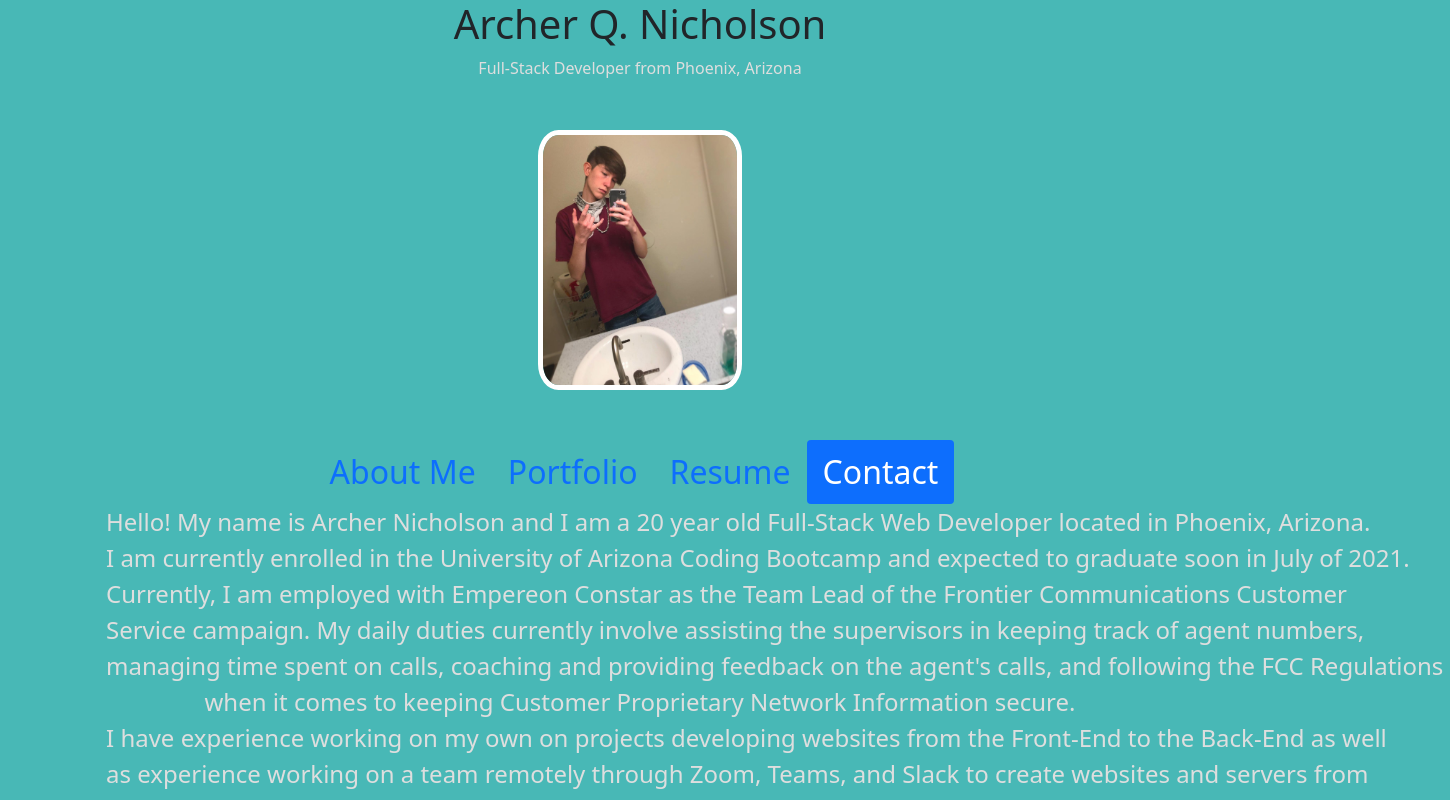
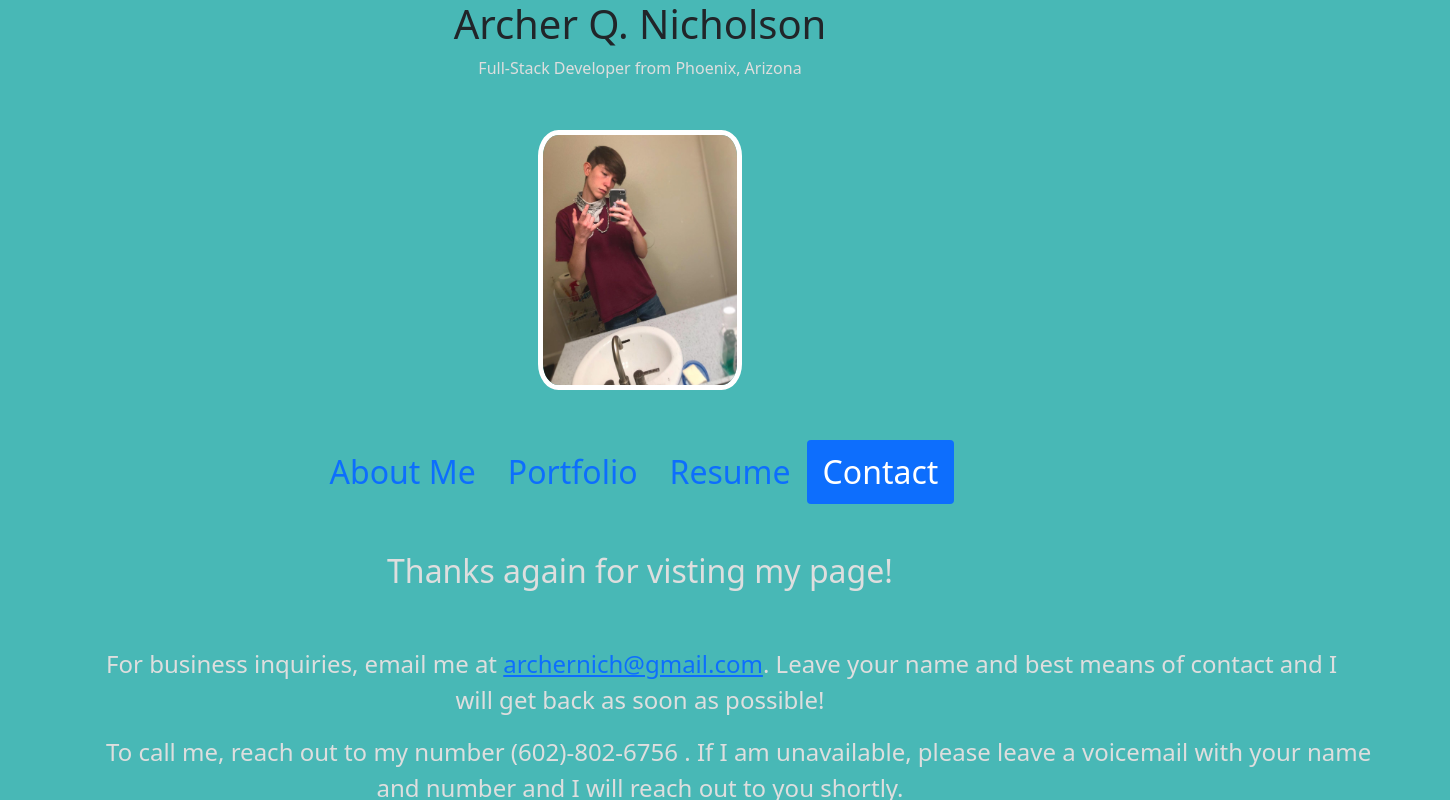
Before and after one commit to mrarcher2000/react-portfolio, a React (Create React App) app: page / in a window 1280 px wide. Both pictures are taken after a click on the button "Contact". Shown: the top 800 px of the page, 1450 px wide, since content can reach past the window. Built offline with nearby package versions, Linux system fonts and the light colour scheme.

Commit message:
contact page

```diff
--- /dev/null
+++ b/src/components/Contact/index.js
@@ -0,0 +1,32 @@
+import React from 'react';
+import { Container, Row, Col } from 'react-bootstrap';
+import 'bootstrap/dist/css/bootstrap.css';
+
+
+function Contact() {
+
+
+
+    return (
+        <Row>
+            <Col>
+                <div>
+                    <br/>
+                    <h2>Thanks again for visting my page!</h2> <br/>
+                    <p className="desc">For business inquiries, email me at <a href="mailto:archernich@gmail.com" target="_blank">archernich@gmail.com</a>. Leave your name and best means of contact and I <br/> will get back as soon as possible!</p>
+                </div>
+                <div>
+                    <p className="desc">To call me, reach out to my number (602)-802-6756 . If I am unavailable, please leave a voicemail with your name <br /> and number and I will reach out to you shortly.</p>
+                </div>
+                <div>
+                    <p className="desc">To see more projects and my most recent works, check out my <a href="https://github.com/mrarcher2000" target="_blank" rel="noreferrer">GitHub</a> profile!</p>
+                    <p className="desc">You can also check out my other Social Media profiles by clicking one of the Links below!</p>
+                </div>
+
+            </Col>
+        </Row>
+    )
+}
+
+
+export default Contact;
--- a/src/components/PageElement/index.js
+++ b/src/components/PageElement/index.js
@@ -2,6 +2,7 @@ import React from 'react';
 import AboutMe from '../AboutMe';
 import Portfolio from '../Portfolio';
 import Resume from '../Resume';
+import Contact from '../Contact';
 
 
 
@@ -17,6 +18,8 @@ function PageElement(props) {
             return (<Portfolio />);
         case 'resume':
             return (<Resume />);
+        case 'contact':
+            return (<Contact />);
         default:
             return (<AboutMe />);
     }
```
